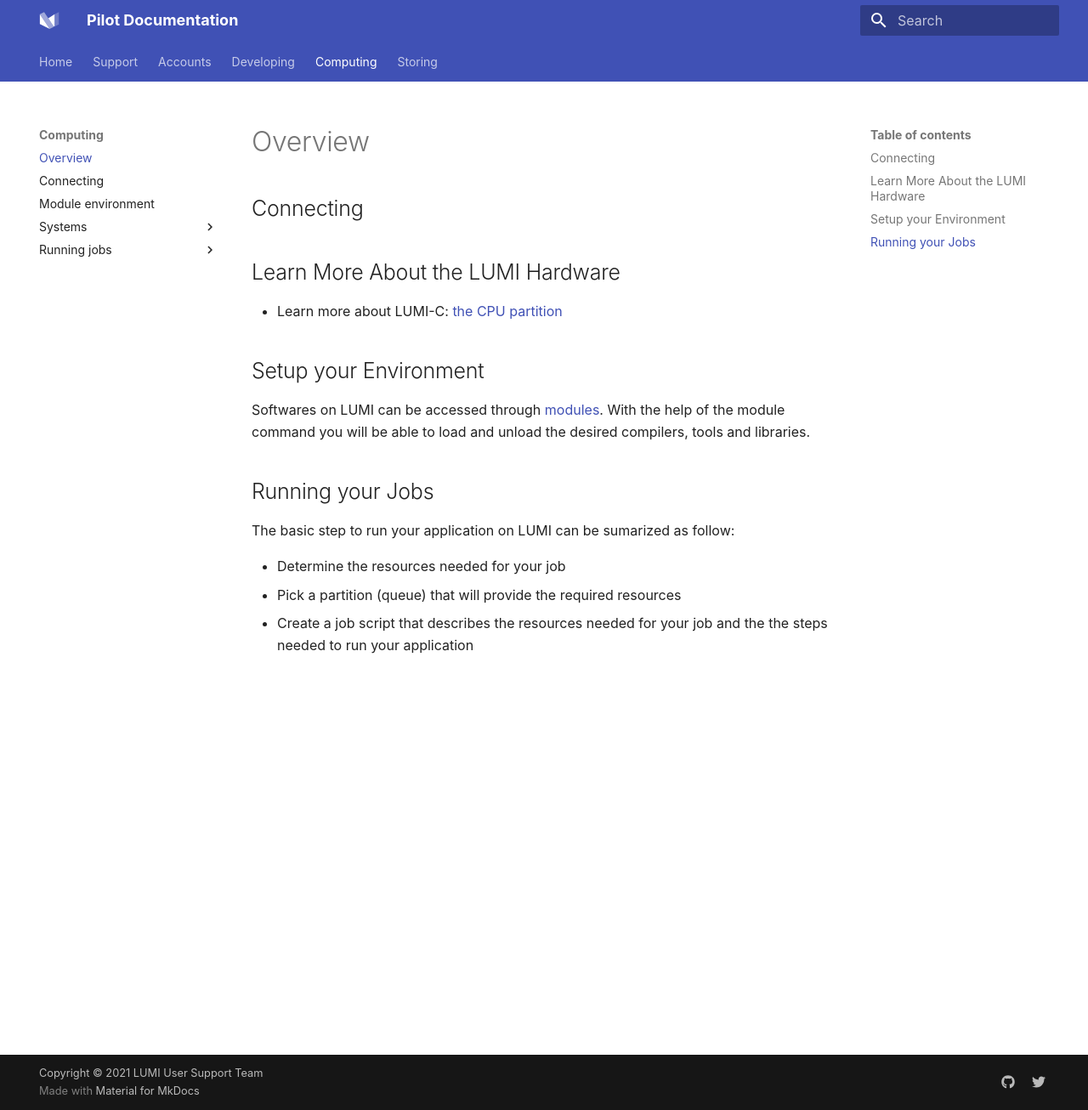
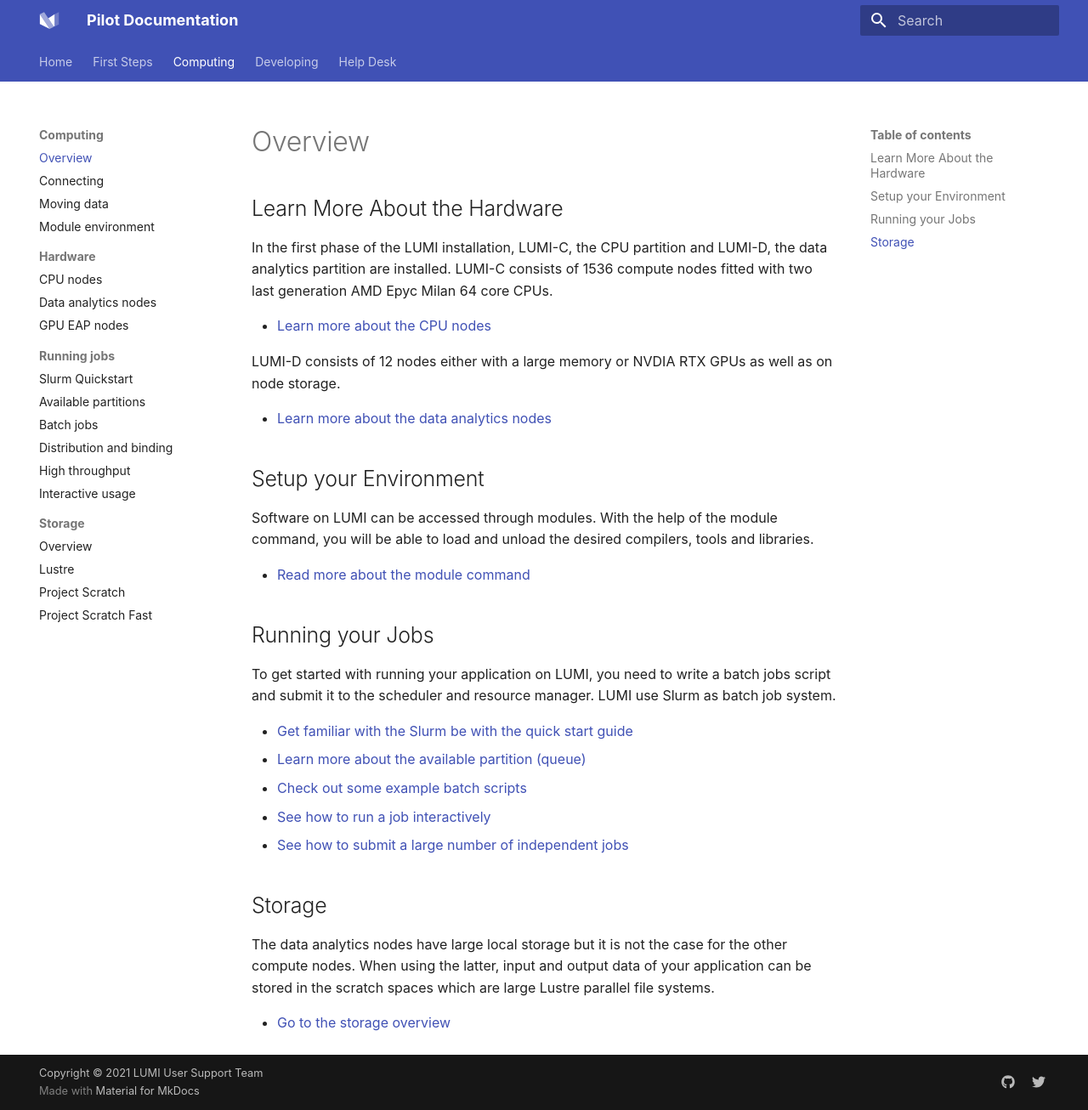
Before and after one commit to Lumi-supercomputer/lumi-userguide, an MkDocs documentation site: the page built from docs/computing/index.md, in a window 1280 px wide and 1306 px high. Shown: the whole window at 85% size. Built offline with MkDocs 1.6.1 and Material for MkDocs 9.7.7, drawn with Linux system fonts in a browser that asks for light colours.

Commit message:
major restructuring (WIP)

```diff
--- a/docs/computing/index.md
+++ b/docs/computing/index.md
@@ -2,31 +2,56 @@
 title: Computing - Overview
 ---
 
-[modules]: ./modules.md
-[jobsub]: ./jobs/submitting-jobs.md
+[connecting]: ./connecting.md
+[modules]: modules.md
+[lumic]: systems/lumic.md
+[lumid]: systems/lumid.md
+[slurm_quickstart]: jobs/slurm-quickstart.md
+[partitions]: ./jobs/partitions.md
+[batch_jobs]: ./jobs/batch-job.md
+[binding]: ./jobs/distribution-binding.md
+[throughput]: ./jobs/throughput.md
 [interactive]: ./jobs/interactive.md
-[lumic]: ./systems/lumic.md
-[lumig]: ./systems/lumig.md
+[storage]: ../storage/index.md
 
-# Overview
+## Learn More About the Hardware
 
-## Connecting
+In the first phase of the LUMI installation, LUMI-C, the CPU partition and
+LUMI-D, the data analytics partition are installed. LUMI-C consists of 1536
+compute nodes fitted with two last generation AMD Epyc Milan 64 core CPUs.
 
-## Learn More About the LUMI Hardware
+- [Learn more about the CPU nodes][lumic]
 
-- Learn more about LUMI-C: [the CPU partition][lumic]
+LUMI-D consists of 12 nodes either with a large memory or NVDIA RTX GPUs as well
+as on node storage.
+
+- [Learn more about the data analytics nodes][lumid]
 
 ## Setup your Environment
 
-Softwares on LUMI can be accessed through [modules][modules]. With the help of the module
-command you will be able to load and unload the desired compilers, tools
-and libraries.
+Software on LUMI can be accessed through modules. With the help of the module
+command, you will be able to load and unload the desired compilers, tools and
+libraries.
+
+- [Read more about the module command][modules]
 
 ## Running your Jobs
 
-The basic step to run your application on LUMI can be sumarized as follow:
+To get started with running your application on LUMI, you need to write a batch
+jobs script and submit it to the scheduler and resource manager. LUMI use Slurm
+as batch job system.
 
-- Determine the resources needed for your job
-- Pick a partition (queue) that will provide the required resources
-- Create a job script that describes the resources needed for your job and the
-  the steps needed to run your application
+- [Get familiar with the Slurm be with the quick start guide][slurm_quickstart]
+- [Learn more about the available partition (queue)][partitions]
+- [Check out some example batch scripts][batch_jobs]
+- [See how to run a job interactively][interactive]
+- [See how to submit a large number of independent jobs][throughput]
+
+## Storage
+
+The data analytics nodes have large local storage but it is not the case
+for the other compute nodes. When using the latter, input and output data of
+your application can be stored in the scratch spaces which are large Lustre
+parallel file systems.
+
+- [Go to the storage overview][storage]
--- a/mkdocs.yml
+++ b/mkdocs.yml
@@ -7,14 +7,7 @@
 copyright: Copyright &copy; 2021 LUMI User Support Team
 nav:
   - Home: index.md
-  - Support:
-    - Overview: support/index.md
-    - Contact: support/contact.md
-    - FAQ: support/faq/index.md
-    - Tutorials: support/tutorials/index.md
-    - Where you can get more help: support/more-support.md
-    - Training material: support/training-material.md
-  - Accounts:
+  - First Steps:
     - Overview: accounts/index.md
     - How to create new user account: accounts/create-new-user-account.md
     - How to change password: accounts/change-password.md
@@ -27,6 +20,27 @@
     - How to view billing unit usage: accounts/view-billing-unit-usage.md
     - Billing: accounts/billing.md
     - How to apply for accounts in different consortia countries: accounts/account-responsible.md
+  - Computing:
+    - Overview: computing/index.md
+    - Connecting: computing/connecting.md
+    - Moving data: storage/moving/scp-rsync.md
+    - Module environment: computing/modules.md
+    - Hardware:
+      - CPU nodes: computing/systems/lumic.md
+      - Data analytics nodes: computing/systems/lumid.md
+      - GPU EAP nodes: computing/systems/kuura.md
+    - Running jobs:
+      - Slurm Quickstart: computing/jobs/slurm-quickstart.md
+      - Available partitions: computing/jobs/partitions.md
+      - Batch jobs: computing/jobs/batch-job.md
+      - Distribution and binding: computing/jobs/distribution-binding.md
+      - High throughput: computing/jobs/throughput.md
+      - Interactive usage: computing/jobs/interactive.md
+    - Storage:
+      - Overview: storage/index.md
+      - Lustre: storage/parallel/lustre.md
+      - Project Scratch: storage/parallel/lumip.md
+      - Project Scratch Fast: storage/parallel/lumif.md
   - Developing:
     - Overview: development/index.md
     - Compiling:
@@ -42,35 +56,7 @@
     - Performance Analysis:
       - Overview: development/profiling/index.md
       - CrayPat: development/profiling/perftools.md
-    - Building HPC Container: development/containers.md
-  - Computing:
-    - Overview: computing/index.md
-    - Connecting: computing/connecting.md
-    - Module environment: computing/modules.md
-    - Systems:
-      - CPU Partition: computing/systems/lumic.md
-      - GPU EAP Partition: computing/systems/kuura.md
-    - Running jobs:
-      - Overview: computing/jobs/index.md
-      - Slurm Quickstart: computing/jobs/slurm-quickstart.md
-      - Available partitions: computing/jobs/partitions.md
-      - Batch jobs: computing/jobs/batch-job.md
-      - Distribution and binding: computing/jobs/distribution-binding.md
-      - High throughput: computing/jobs/throughput.md
-      - Interactive usage: computing/jobs/interactive.md
-  - Storing:
-    - Overview: storage/index.md
-    - Parallel file systems:
-      - Overview: storage/parallel/index.md
-      - Lustre: storage/parallel/lustre.md
-      - LUMI-P Lustre file system: storage/parallel/lumip.md
-      - LUMI-F Lustre flash based file system: storage/parallel/lumif.md
-    - Object storage:
-      - Overview: storage/object/index.md
-    - Moving data:
-      - Copying files with scp: storage/moving/scp.md
-      - Using rsync for data transfer and synchronization: storage/moving/rsync.md
-      - Using wget to download data from web sites to LUMI: storage/moving/wget.md
+  - Help Desk: generic/helpdesk.md
 
 theme:
   name: material
@@ -81,6 +67,7 @@
   features:
     # - navigation.instant
     - navigation.tabs
+    - navigation.sections
     - search.suggest
 
   palette:
```
Also changed, not shown: docs/computing/systems/lumic.md (+2 -2 lines), docs/computing/systems/lumid.md (added, +44 -0 lines), docs/development/debugging/stat-atp.md (+21 -0 lines), docs/development/index.md (+2 -2 lines), docs/generic/helpdesk.md (added, +17 -0 lines), docs/storage/moving/scp-rsync.md (added, +65 -0 lines), docs/storage/parallel/lumif.md (+32 -0 lines), docs/storage/parallel/lumip.md (+31 -0 lines), docs/assets/images/numa-numbering.svg (added), docs/storage/moving/scp.md (deleted).
